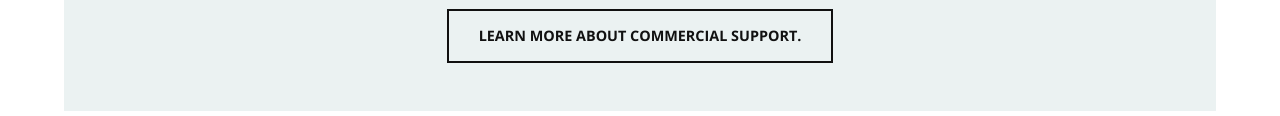
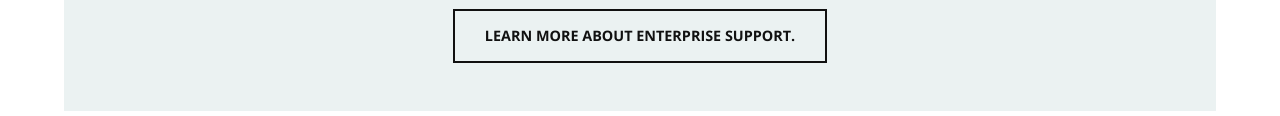
Before and after one commit to micrometer-metrics/micrometer-website, a Gatsby site: page /support in a window 1280 px wide. Shown: the part 1437-1553 px from the top of the page. Built offline with nearby package versions, Linux system fonts and the light colour scheme; Gatsby itself is replaced by a stand-in of ours.

Commit message:
Consistent wording
commercial -> enterprise

```diff
--- a/src/pages/support.tsx
+++ b/src/pages/support.tsx
@@ -111,7 +111,7 @@ const SupportPage: React.FC<PageProps> = () => {
               className="button is-spring"
               href="https://tanzu.vmware.com/spring-runtime"
             >
-              Learn more <span className="is-hidden-mobile">about commercial support.</span>
+              Learn more <span className="is-hidden-mobile">about enterprise support.</span>
             </a>
           </div>
         </div>
```
